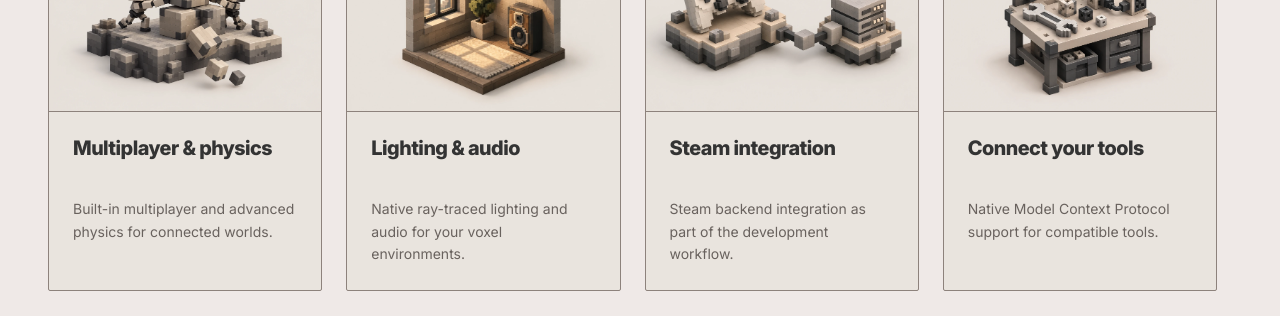
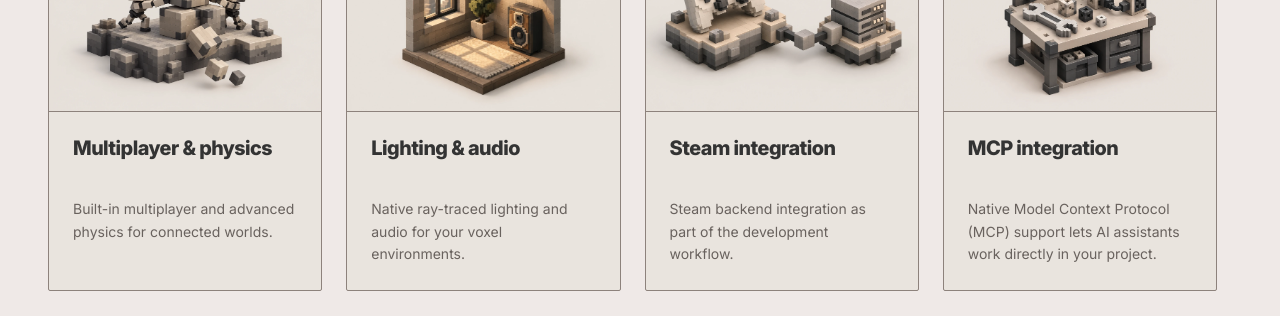
Before and after one commit to besethda/gemu-forums, a Next.js app: page / in a window 1280 px wide. Shown: the part 1140-1456 px from the top of the page. Built offline with nearby package versions, Linux system fonts and the light colour scheme.

Commit message:
Make MCP integration visible on the homepage

```diff
--- a/app/page.tsx
+++ b/app/page.tsx
@@ -138,8 +138,8 @@
               sizes="(max-width: 500px) calc(100vw - 32px), (max-width: 800px) calc(50vw - 36px), (max-width: 1100px) calc(25vw - 34px), (max-width: 1296px) calc(25vw - 42px), 282px"
             />
             <div className="capability-copy">
-              <h3>Connect your tools</h3>
-              <p>Native Model Context Protocol support for compatible tools.</p>
+              <h3>MCP integration</h3>
+              <p>Native Model Context Protocol (MCP) support lets AI assistants work directly in your project.</p>
             </div>
           </article>
         </div>
```
